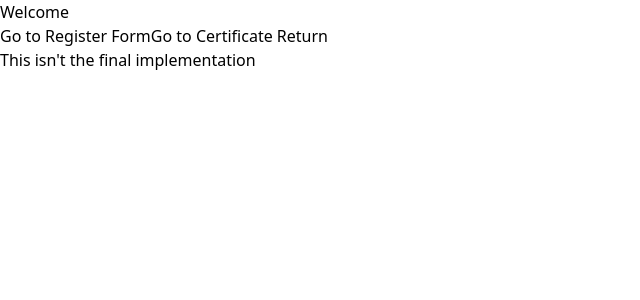
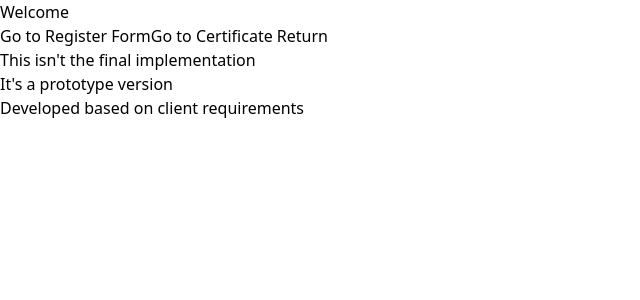
Before and after one commit to AdiDeshmukh17/BCertificateV1, a React (Vite) app in the folder frontend/: page / in a window 1280 px wide. Shown: the top 300 px of the page, without its empty margins (0-640 px from the left). Built offline with nearby package versions, Linux system fonts and the light colour scheme.

Commit message:
Initial commit - prototype version for client

```diff
--- a/frontend/src/App.jsx
+++ b/frontend/src/App.jsx
@@ -28,23 +28,10 @@ function Home() {
       </div>
 
       {/* 🔽 Swiper Slider */}
-      <div className="w-full max-w-xl">
-        <Swiper
-          spaceBetween={20}
-          slidesPerView={1}
-          autoplay={{ delay: 3000 }}
-          loop
-        >
-          <SwiperSlide>
-            <h2 className="text-xl font-semibold text-center">This isn't the final implementation</h2>
-          </SwiperSlide>
-          <SwiperSlide>
-            <h2 className="text-xl font-semibold text-center">It's a prototype version</h2>
-          </SwiperSlide>
-          <SwiperSlide>
-            <h2 className="text-xl font-semibold text-center">Developed based on client requirements</h2>
-          </SwiperSlide>
-        </Swiper>
+      <div>
+        <h2 className="text-xl font-semibold text-center">This isn't the final implementation</h2>
+        <h2 className="text-xl font-semibold text-center">It's a prototype version</h2>
+        <h2 className="text-xl font-semibold text-center">Developed based on client requirements</h2>
       </div>
     </div>
   );
```
